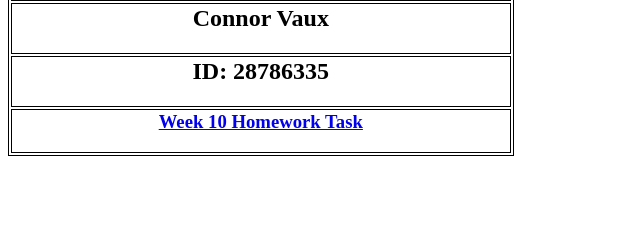
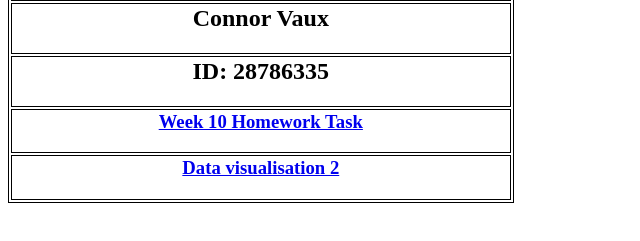
Before and after one commit to c-man01/fit3179, a plain HTML site: page index.html in a window 1280 px wide. Shown: the part 61-302 px from the top of the page, without its empty margins (0-640 px from the left). Drawn offline with Linux system fonts and the light colour scheme.

Commit message:
fix webpage

```diff
--- a/index.html
+++ b/index.html
@@ -25,6 +25,9 @@
     <tr>
         <td><h3><a href="hw10/hw10.html">Week 10 Homework Task</a></h3></td>
     </tr>
+    <tr>
+        <td><h3><a href="DV2/DV2.html">Data visualisation 2</a></h3></td>
+    </tr>
 
 </table>
 
```
Also changed, not shown: DV2/DV2.html (renamed from DV2/index.html).
